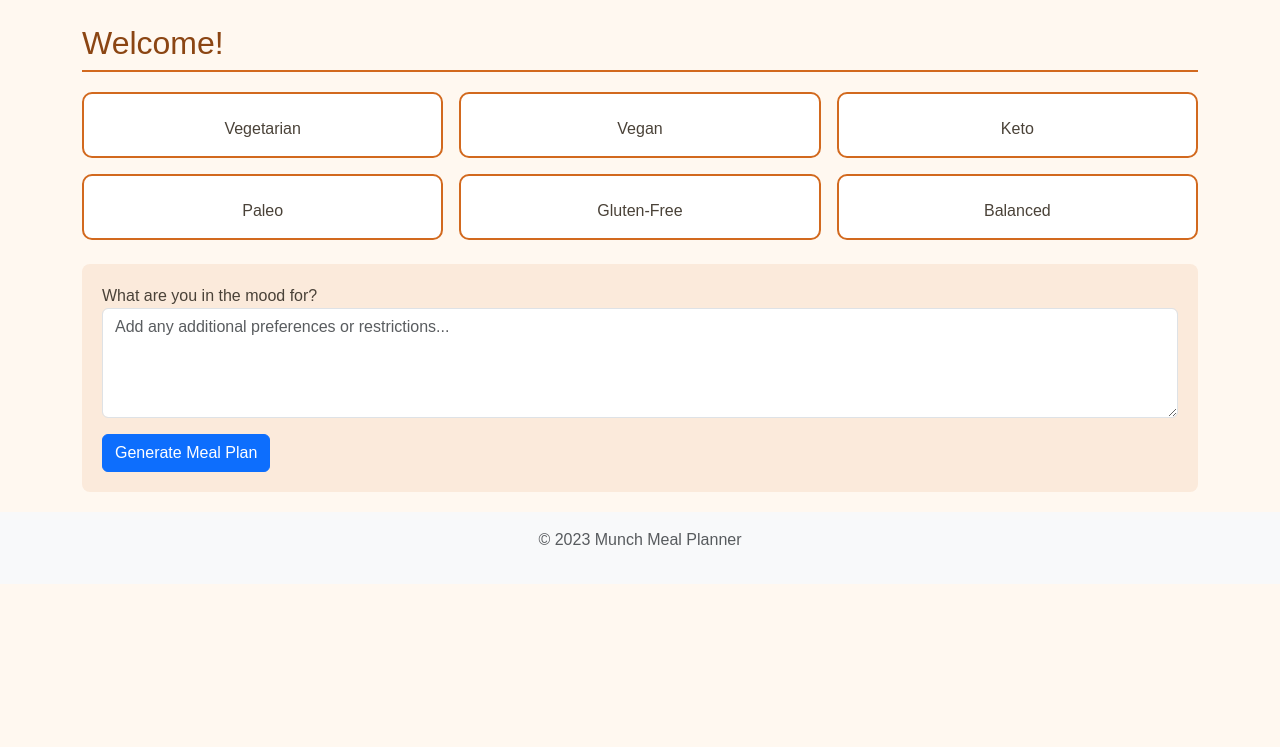
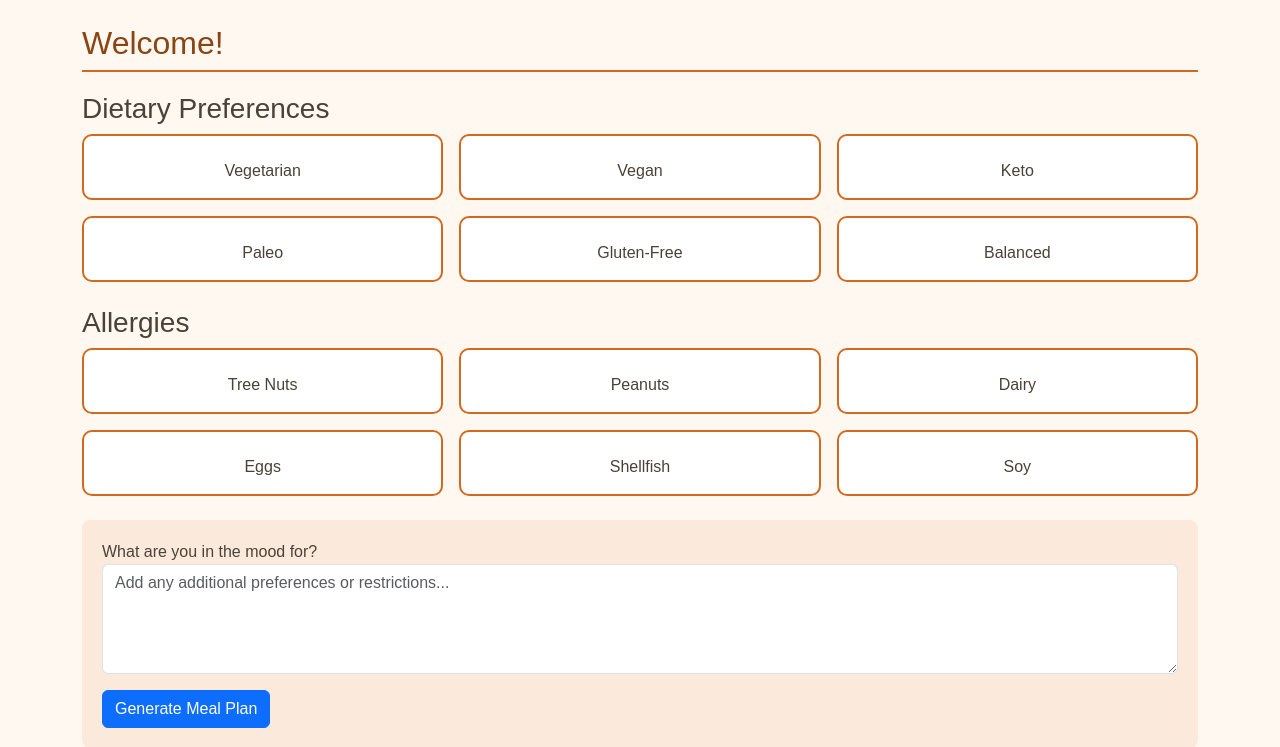
Before and after one commit to kevinpez/munch-meal-planner, a Flask app: page / in a window 1280 px wide. Shown: the part 56-803 px from the top of the page. Before the commit the page ends 601 px from the top, so only its background shows below. Run offline with Flask 3, Linux system fonts and the light colour scheme.

Commit message:
feat: add allergy filters with dietary restrictions

```diff
--- a/app/routes.py
+++ b/app/routes.py
@@ -24,12 +24,13 @@ def home():
 def generate_meal_plan():
     try:
         preferences = request.form.get('preferences')
-        diet_types = request.form.get('diet_type')  # Now contains comma-separated values
+        diet_types = request.form.get('diet_type')
+        allergies = request.form.get('allergies')
 
         if not preferences:
             raise BadRequest("Preferences are required")
 
-        meal_data = ai_service.generate_meal_suggestion(preferences, diet_types)
+        meal_data = ai_service.generate_meal_suggestion(preferences, diet_types, allergies)
         if not meal_data:
             flash('Could not generate meal suggestion. Please try again.', 'error')
             return redirect(url_for('main.home'))
--- a/app/services/ai_service.py
+++ b/app/services/ai_service.py
@@ -13,8 +13,8 @@ class AIService:
             self.client = OpenAI(api_key=current_app.config['OPENAI_API_KEY'])
         return self.client
 
-    def generate_meal_suggestion(self, preferences: str, diet_type: Optional[str] = None) -> Optional[Dict[str, Any]]:
-        """Generate a meal suggestion based on user preferences and diet type."""
+    def generate_meal_suggestion(self, preferences: str, diet_type: Optional[str] = None, allergies: Optional[str] = None) -> Optional[Dict[str, Any]]:
+        """Generate a meal suggestion based on user preferences, diet type, and allergies."""
         try:
             client = self._ensure_client()
             sanitized_preferences = self.validate_and_clean_input(preferences)
@@ -39,7 +39,7 @@ class AIService:
                 model="gpt-3.5-turbo",
                 messages=[
                     {"role": "system", "content": system_message},
-                    {"role": "user", "content": get_meal_suggestion_prompt(sanitized_preferences, diet_type)}
+                    {"role": "user", "content": get_meal_suggestion_prompt(sanitized_preferences, diet_type, allergies)}
                 ],
                 temperature=0.7,
                 max_tokens=800,
--- a/app/templates/base.html
+++ b/app/templates/base.html
@@ -75,9 +75,12 @@
     <!-- Add this before the closing body tag -->
     <script>
         document.addEventListener('DOMContentLoaded', function() {
-            const dietButtons = document.querySelectorAll('.diet-button');
+            const dietButtons = document.querySelectorAll('[data-diet]');
+            const allergyButtons = document.querySelectorAll('[data-allergy]');
             const selectedDietInput = document.getElementById('selected_diet');
+            const selectedAllergiesInput = document.getElementById('selected_allergies');
             const selectedDiets = new Set();
+            const selectedAllergies = new Set();
 
             dietButtons.forEach(button => {
                 button.addEventListener('click', function(e) {
@@ -93,6 +96,23 @@
                     }
 
                     selectedDietInput.value = Array.from(selectedDiets).join(',');
+                });
+            });
+
+            allergyButtons.forEach(button => {
+                button.addEventListener('click', function(e) {
+                    e.preventDefault();
+                    const allergyType = this.getAttribute('data-allergy');
+
+                    if (this.classList.contains('selected')) {
+                        this.classList.remove('selected');
+                        selectedAllergies.delete(allergyType);
+                    } else {
+                        this.classList.add('selected');
+                        selectedAllergies.add(allergyType);
+                    }
+
+                    selectedAllergiesInput.value = Array.from(selectedAllergies).join(',');
                 });
             });
 
--- a/app/templates/home.html
+++ b/app/templates/home.html
@@ -4,6 +4,7 @@
 <h2>Welcome!</h2>
 
 <div class="diet-buttons-container mb-4">
+    <h3>Dietary Preferences</h3>
     <div class="row g-3">
         <div class="col-6 col-md-4">
             <button class="diet-button" data-diet="vegetarian">
@@ -44,9 +45,52 @@
     </div>
 </div>
 
+<div class="diet-buttons-container mb-4">
+    <h3>Allergies</h3>
+    <div class="row g-3">
+        <div class="col-6 col-md-4">
+            <button class="diet-button" data-allergy="nuts">
+                <i class="fas fa-ban"></i>
+                Tree Nuts
+            </button>
+        </div>
+        <div class="col-6 col-md-4">
+            <button class="diet-button" data-allergy="peanuts">
+                <i class="fas fa-ban"></i>
+                Peanuts
+            </button>
+        </div>
+        <div class="col-6 col-md-4">
+            <button class="diet-button" data-allergy="dairy">
+                <i class="fas fa-ban"></i>
+                Dairy
+            </button>
+        </div>
+        <div class="col-6 col-md-4">
+            <button class="diet-button" data-allergy="eggs">
+                <i class="fas fa-ban"></i>
+                Eggs
+            </button>
+        </div>
+        <div class="col-6 col-md-4">
+            <button class="diet-button" data-allergy="shellfish">
+                <i class="fas fa-ban"></i>
+                Shellfish
+            </button>
+        </div>
+        <div class="col-6 col-md-4">
+            <button class="diet-button" data-allergy="soy">
+                <i class="fas fa-ban"></i>
+                Soy
+            </button>
+        </div>
+    </div>
+</div>
+
 <form method="post" action="{{ url_for('main.generate_meal_plan') }}">
     <input type="hidden" name="csrf_token" value="{{ csrf_token() }}">
     <input type="hidden" name="diet_type" id="selected_diet" value="">
+    <input type="hidden" name="allergies" id="selected_allergies" value="">
     <div class="form-group">
         {{ form.preferences.label }}
         {{ form.preferences(class="form-control", rows=4, placeholder="Add any additional preferences or restrictions...") }}
```
Also changed, not shown: app/prompts.py (+24 -8 lines), 1 other file.
